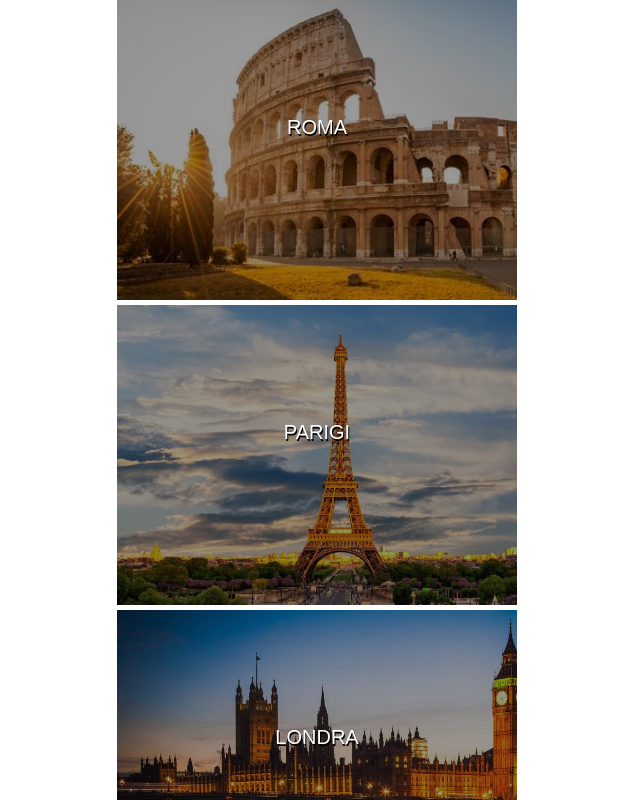
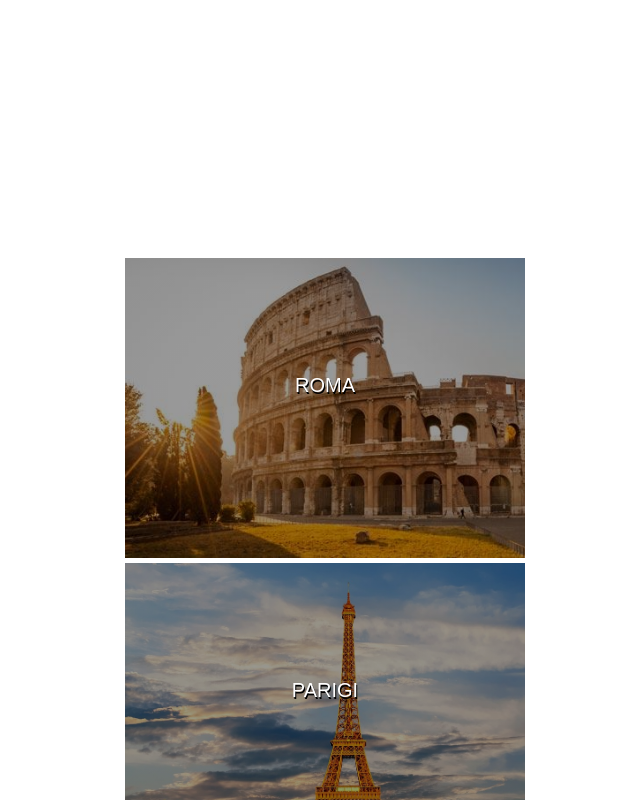
Before and after one commit to ferdysan/html-css-airbnb, a plain HTML site: page index.html in a window 1280 px wide. Shown: the top 800 px of the page, without its empty margins (323-963 px from the left). Drawn offline with Linux system fonts and the light colour scheme.

Commit message:
aggiunto id con dimensioni vh e vw

```diff
--- a/index.html
+++ b/index.html
@@ -8,6 +8,8 @@
 
   <body>
   <!--definisco due classi per ogni div contenitore -->
+  <div id="super_container">
+
       <div class="container roma">
        <div>
           <span>Roma</span>
@@ -31,6 +33,7 @@
           <span>copenaghen</span>
        </div>
       </div>
+  </div>
 
   </body>
 
--- a/style.css
+++ b/style.css
@@ -1,14 +1,21 @@
 *{
   box-sizing: border-box;
-  margin:0 auto;
-  padding: 0;
+}
+
+#super_container{
+  width: 100vw;
+  height: 100vh;
 }
 
 .container{
   width: 400px;
   height: 300px;
   position: relative;
+  top:50%;
+  left:50%;
+  transform: translate(-50%, -50%);
   margin-bottom: 5px;
+
 }
 
 .roma{
```
Lines whose indentation alone changed are shown as unchanged.
